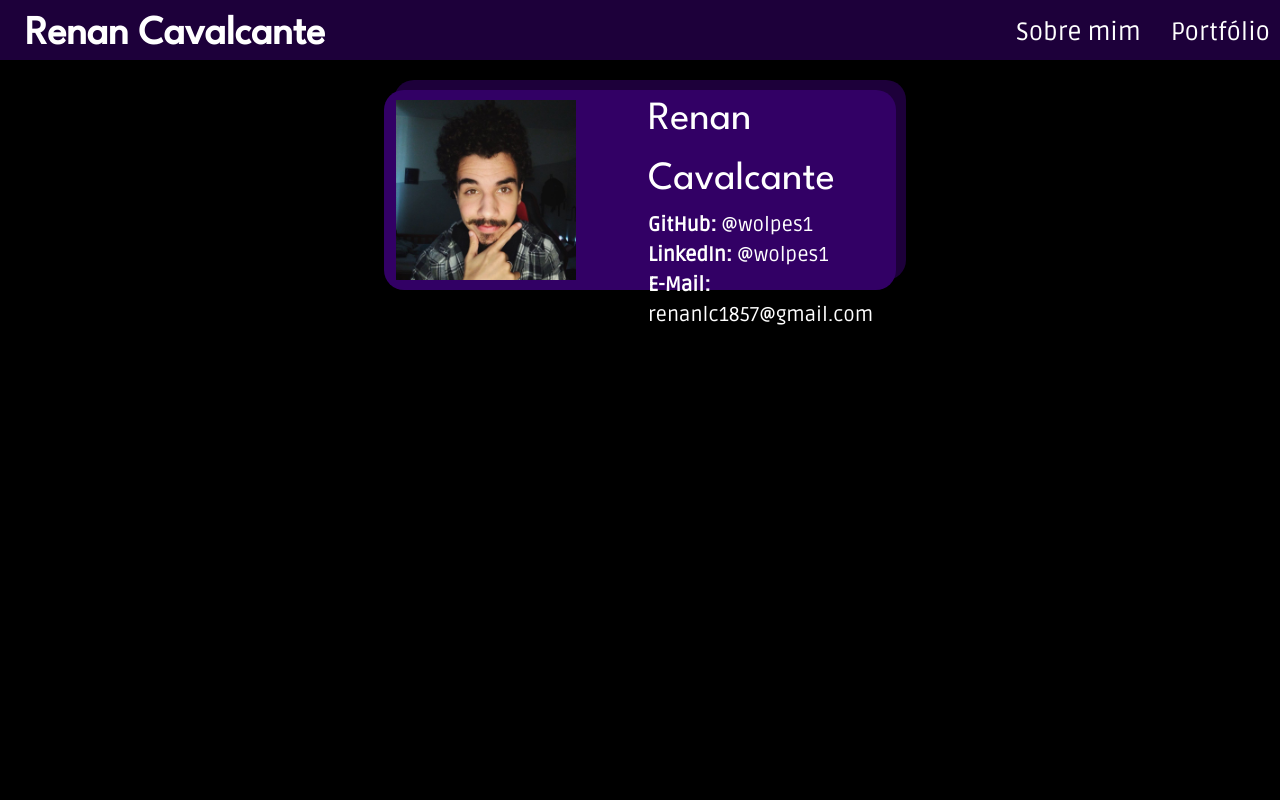
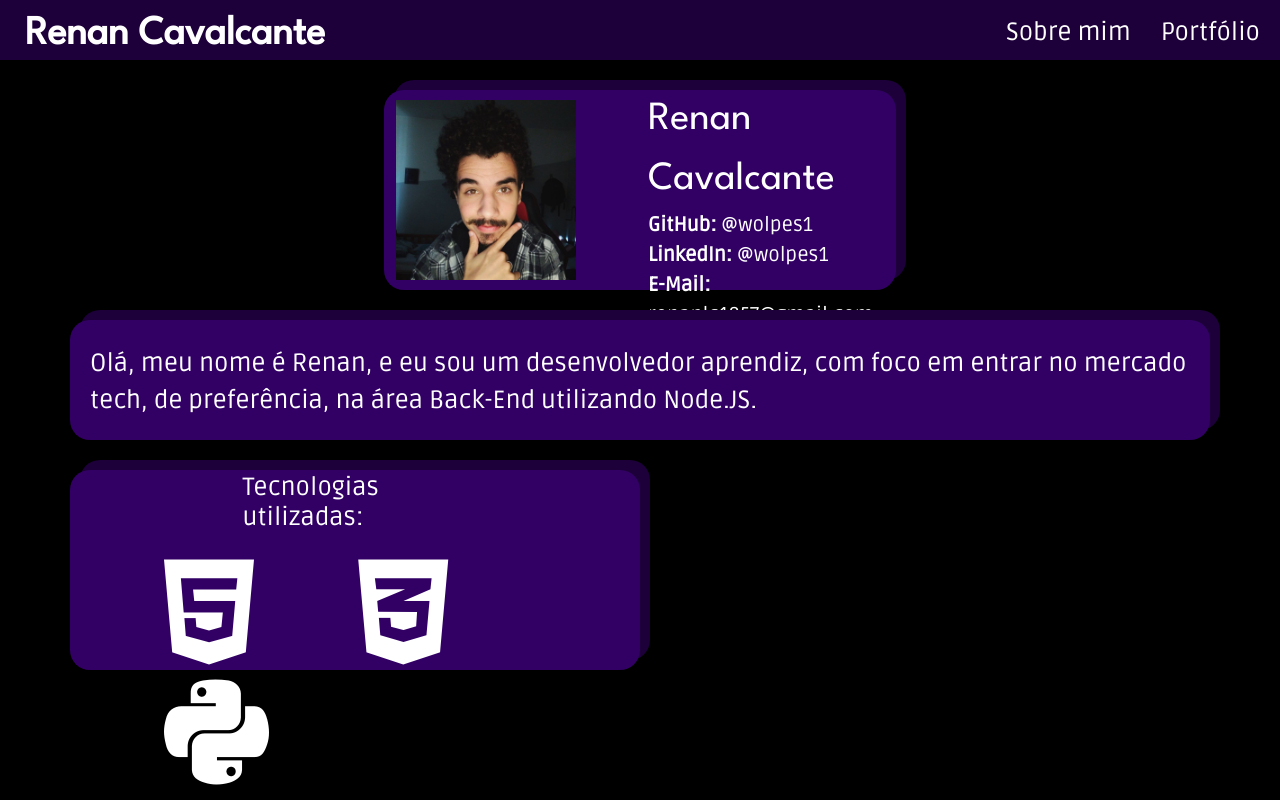
Before and after one commit to wolpes1/wolpes1.github.io, a PHP site: page / in a window 1280 px wide. Run offline with PHP 8.4, Linux system fonts and the light colour scheme; some libraries are stand-ins or nearby versions.

Commit message:
Adição de box de tecnologias

```diff
--- a/index.html
+++ b/index.html
@@ -33,10 +33,11 @@
         </header>
 
         <div class="container">
+
             <div class="row" id="header-spacer"></div>
-            <div class="row">
-                <div class="col-xg-1"></div>
-                <div class="col-xg-8 d-inline-flex justify-content-center align-items-center" id="about-me">
+            <div class="row" id="about-me-row">
+                <div class="col-2"></div>
+                <div class="col-8 d-inline-flex justify-content-center align-items-center" id="about-me">
                     <img src="img/profile.jpeg" alt="Foto de perfil" id="profile-picture">
                     <ul id="about-me-items">
                         <li id="about-me-name">Renan Cavalcante</li>
@@ -45,12 +46,36 @@
                         <li><b>E-Mail:</b> renanlc1857@gmail.com</li>
                     </ul>
                 </div>
-                <div class="col-xg-1"></div>
-            </div>
-        </div>
+                <div class="col-2"></div>
+            </div> <!-- About Me Row -->
+
+            <div class="row" id="description-row">
+                <div class="col-12 d-flex align-items-center" id="description-main-div">
+                    <p id="description-p">Olá, meu nome é Renan, e eu sou um desenvolvedor aprendiz, com foco em entrar no mercado tech, de preferência, na área Back-End utilizando Node.JS.</p>
+                </div>
+            </div> <!-- Description Row -->
+
+            <div class="row" id="techs-and-objectives-row">
+
+                <div class="col-6 d-flex justify-content-center align-items-center" id="techs-div">
+                    <ul id="techs-list">
+                        <h3 id="techs-title">Tecnologias utilizadas:</h3>
+                        <li id="tech-icons"><i class="fa-brands fa-html5"></i>
+                        <i class="fa-brands fa-css3-alt"></i>
+                        <i class="fa-brands fa-python"></i></li>
+                    </ul>
+                </div> <!-- Techs Div -->
+
+                <div class="col-6 d-flex justify-content-center align-items-center" id="objectives-div">
+
+                </div> <!-- Objectives Div -->
+            </div> <!-- Techs and Objectives Row -->
+        </div> <!-- container -->
 
         <!-- Bootstrap Javascript -->
         <script src="https://cdn.jsdelivr.net/npm/bootstrap@5.3.1/dist/js/bootstrap.bundle.min.js" integrity="sha384-HwwvtgBNo3bZJJLYd8oVXjrBZt8cqVSpeBNS5n7C8IVInixGAoxmnlMuBnhbgrkm" crossorigin="anonymous"></script>
 
+        <!-- Font Awesome Script -->
+        <script src="https://kit.fontawesome.com/f1dc95bd6a.js" crossorigin="anonymous"></script>
     </body>
 </html>
--- a/styles.css
+++ b/styles.css
@@ -33,8 +33,8 @@ header {
     font-size: 25px;
     text-decoration: none;
     color: #fff;
-    margin-left: 20px;
-    margin-right: 10px;
+    margin-left: 10px;
+    margin-right: 20px;
     align-items: center;
 }
 
@@ -60,7 +60,7 @@ body {
     vertical-align: middle;
     height: 25vh;
     background-color: #320065;
-    margin: 50px auto;
+    margin: 50px auto 30px auto;
     width: 40vw;
     border: solid 0;
     border-radius: 20px;
@@ -95,3 +95,56 @@ body {
     color: #888;
     text-decoration: none;
 }
+
+/* Description */
+
+#description-main-div {
+    padding: 20px 0 0 20px ;
+    background-color: #320065;
+    border: solid 0;
+    border-radius: 20px;
+    height: 15vh;
+    box-shadow: 10px -10px #1D003A;
+}
+
+#description-p {
+    font-family: 'Ruda', sans-serif;
+    font-size: 25px;
+    color: #fff;
+}
+
+/* Techs Div */
+
+#techs-div {
+    margin-top: 30px;
+    background-color: #320065;
+    border: solid 0;
+    border-radius: 20px;
+    height: 25vh;
+    box-shadow: 10px -10px #1D003A;
+}
+
+#techs-list{
+    list-style: none;
+}
+
+#techs-title {
+    font-family: 'Ruda', sans-serif;
+    font-size: 25px;
+    color: #fff;
+    margin-top: -30px;
+    margin-left: 25%;
+    margin-right: 25%;
+    margin-bottom: 20px;
+}
+
+#tech-icons {
+    height: 70px;
+}
+
+#tech-icons i{
+    font-size: 120px;
+    color: #fff;
+    margin-left: 50px;
+    margin-right: 50px;
+}
```
